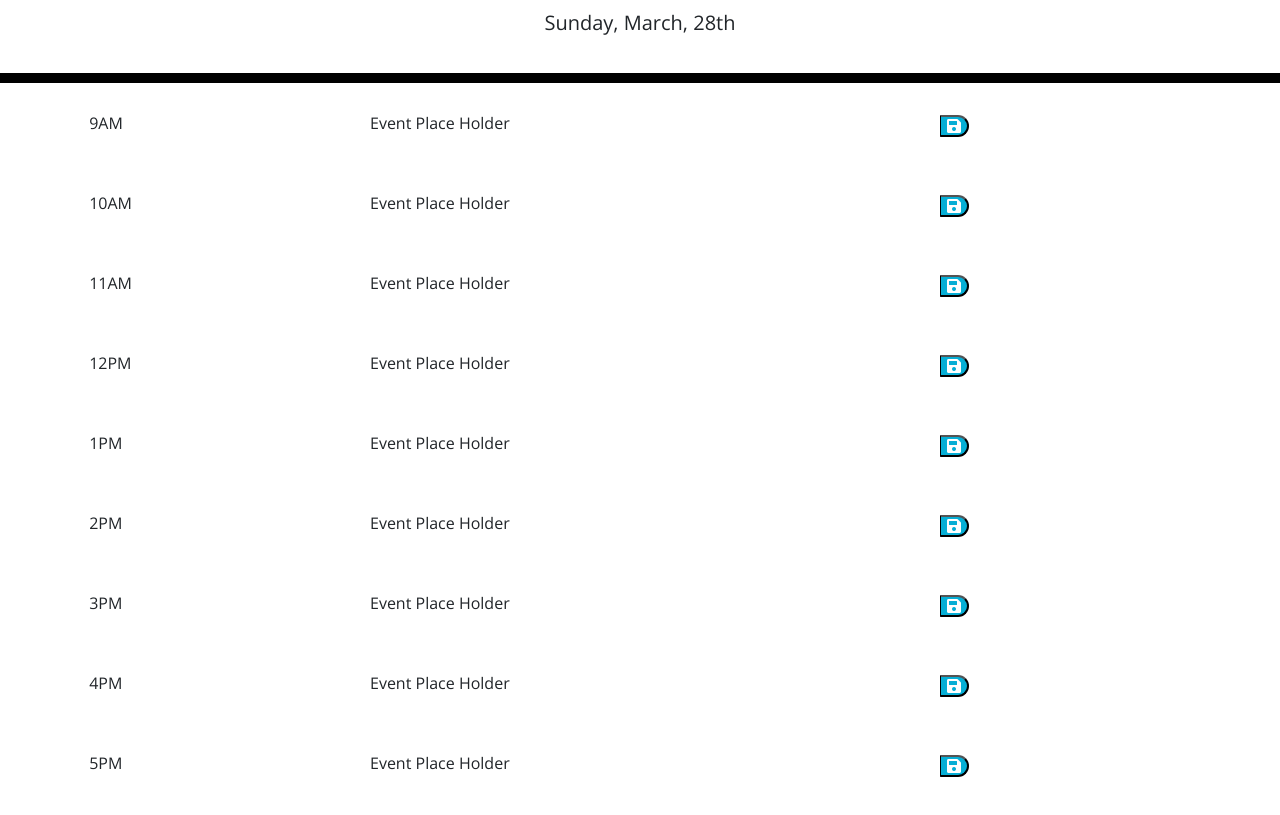
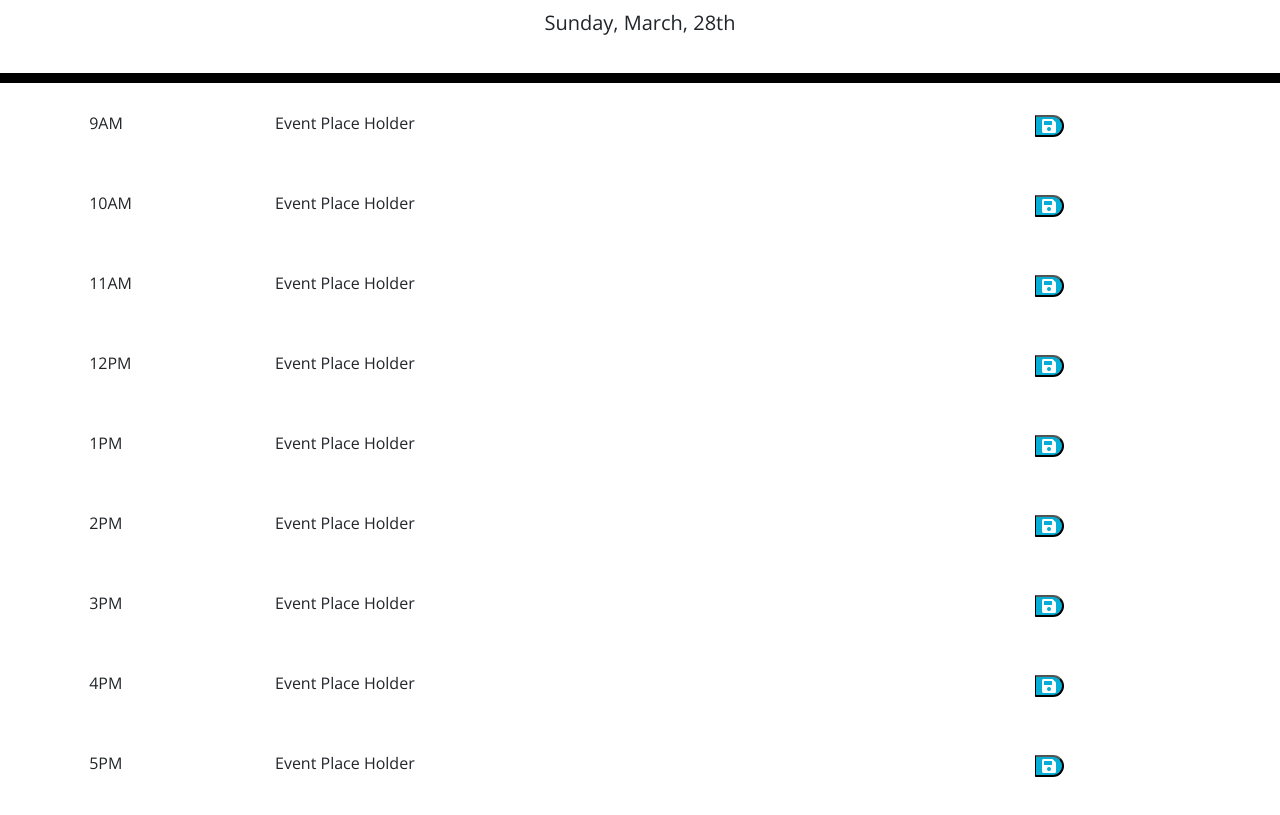
Before and after one commit to sopeethong1/jQuery-Daily-Planner, a plain HTML site: page index.html in a window 1280 px wide. Shown: the part 117-932 px from the top of the page. Drawn offline with nearby package versions, Linux system fonts and the light colour scheme.

Commit message:
changed col size again

```diff
--- a/index.html
+++ b/index.html
@@ -35,49 +35,49 @@
   </div>
     <div class="container">
       <div class="row" id="9AM">
-    <div class="col" id="hour"> 9AM</div>
-    <div class="col-6" id="eventplaceholder">Event Place Holder</div>
-    <div class="col"><button class="saveBtn"><i class="fas fa-save"></i></button> </div>
+    <div class="col-sm" id="hour"> 9AM</div>
+    <div class="col-8" id="eventplaceholder">Event Place Holder</div>
+    <div class="col-sm"><button class="saveBtn"><i class="fas fa-save"></i></button> </div>
   </div>
   <div class="row" id= "10AM">
-    <div class="col" id="hour"> 10AM</div>
-    <div class="col-6" id="eventplaceholder">Event Place Holder</div>
-     <div class="col"><button class="saveBtn"><i class="fas fa-save"></i></button> </div>
+    <div class="col-sm" id="hour"> 10AM</div>
+    <div class="col-8" id="eventplaceholder">Event Place Holder</div>
+     <div class="col-sm"><button class="saveBtn"><i class="fas fa-save"></i></button> </div>
   </div>
   <div class="row" id="11AM">
-    <div class="col" id="hour"> 11AM</div>
-    <div class="col-6" id="eventplaceholder">Event Place Holder</div>
-     <div class="col"><button class="saveBtn"><i class="fas fa-save"></i></button> </div>
+    <div class="col-sm" id="hour"> 11AM</div>
+    <div class="col-8" id="eventplaceholder">Event Place Holder</div>
+     <div class="col-sm"><button class="saveBtn"><i class="fas fa-save"></i></button> </div>
   </div>
   <div class="row" id="12PM">
-    <div class="col" id="hour"> 12PM</div>
-    <div class="col-6" id="eventplaceholder">Event Place Holder</div>
-     <div class="col"><button class="saveBtn"><i class="fas fa-save"></i></button> </div>
+    <div class="col-sm" id="hour"> 12PM</div>
+    <div class="col-8" id="eventplaceholder">Event Place Holder</div>
+     <div class="col-sm"><button class="saveBtn"><i class="fas fa-save"></i></button> </div>
   </div>
   <div class="row" id="1PM">
-    <div class="col" id="hour"> 1PM</div>
-    <div class="col-6" id="eventplaceholder">Event Place Holder</div>
-     <div class="col"><button class="saveBtn"><i class="fas fa-save"></i></button> </div>
+    <div class="col-sm" id="hour"> 1PM</div>
+    <div class="col-8" id="eventplaceholder">Event Place Holder</div>
+     <div class="col-sm"><button class="saveBtn"><i class="fas fa-save"></i></button> </div>
   </div>
   <div class="row" id="2PM">
-    <div class="col" id="hour"> 2PM</div>
-    <div class="col-6" id="eventplaceholder">Event Place Holder</div>
-     <div class="col"><button class="saveBtn"><i class="fas fa-save"></i></button> </div>
+    <div class="col-sm" id="hour"> 2PM</div>
+    <div class="col-8" id="eventplaceholder">Event Place Holder</div>
+     <div class="col-sm"><button class="saveBtn"><i class="fas fa-save"></i></button> </div>
   </div>
   <div class="row" id="3PM">
-    <div class="col" id="hour"> 3PM</div>
-    <div class="col-6" id="eventplaceholder">Event Place Holder</div>
-     <div class="col"><button class="saveBtn"><i class="fas fa-save"></i></button> </div>
+    <div class="col-sm" id="hour"> 3PM</div>
+    <div class="col-8" id="eventplaceholder">Event Place Holder</div>
+     <div class="col-sm"><button class="saveBtn"><i class="fas fa-save"></i></button> </div>
   </div>
   <div class="row" id="4PM">
-    <div class="col" id="hour"> 4PM</div>
-    <div class="col-6" id="eventplaceholder">Event Place Holder</div>
-     <div class="col"><button class="saveBtn"><i class="fas fa-save"></i></button> </div>
+    <div class="col-sm" id="hour"> 4PM</div>
+    <div class="col-8" id="eventplaceholder">Event Place Holder</div>
+     <div class="col-sm"><button class="saveBtn"><i class="fas fa-save"></i></button> </div>
   </div>
   <div class="row" id="5PM">
-    <div class="col" id="hour"> 5PM</div>
-    <div class="col-6" id="eventplaceholder">Event Place Holder</div>
-     <div class="col"><button class="saveBtn"><i class="fas fa-save"></i></button> </div>
+    <div class="col-sm" id="hour"> 5PM</div>
+    <div class="col-8" id="eventplaceholder">Event Place Holder</div>
+     <div class="col-sm"><button class="saveBtn"><i class="fas fa-save"></i></button> </div>
   </div>
 </div>
     </div>
```
